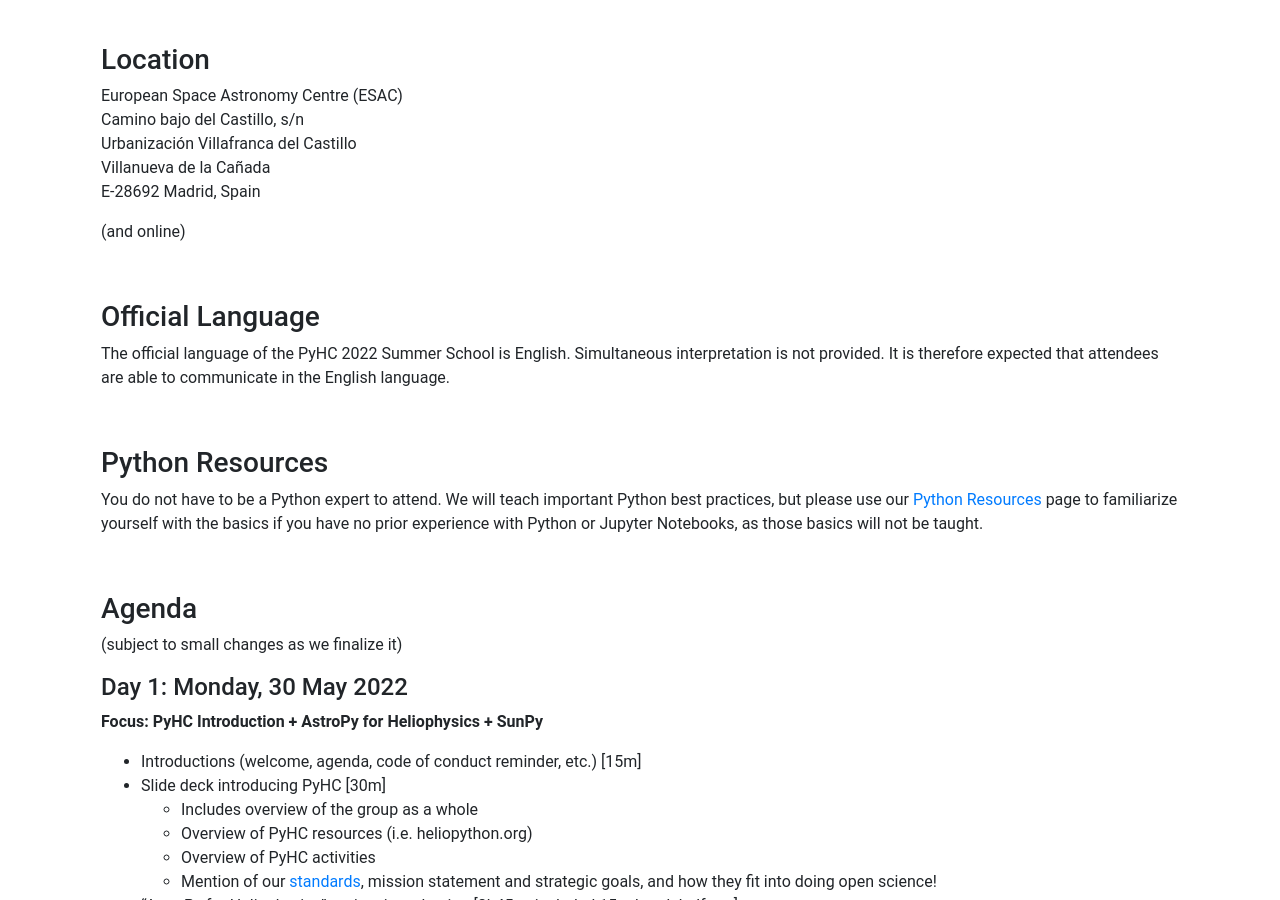
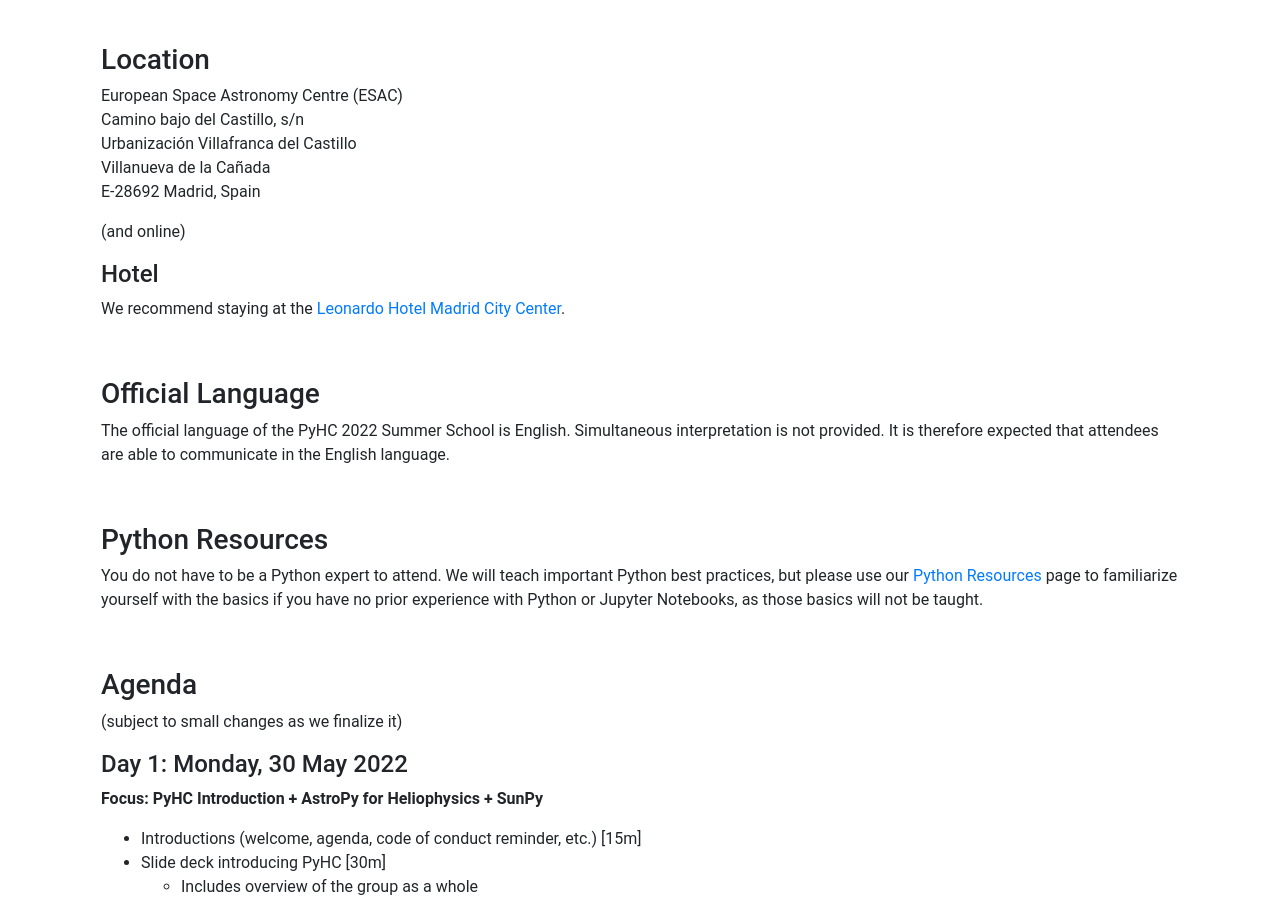
Before and after one commit to heliophysicsPy/heliophysicsPy.github.io, a Jekyll site: the page built from _pages/meetings/summer_school.md, in a window 1280 px wide and 900 px high, scrolled down 1069 px. Built offline with Jekyll 4.4.1, drawn with Linux system fonts in a browser that asks for light colours; nearby versions of some CDN libraries.

Commit message:
Add recommended summer school hotel

```diff
--- a/_pages/meetings/summer_school.md
+++ b/_pages/meetings/summer_school.md
@@ -30,6 +30,9 @@
 E-28692 Madrid, Spain<br>
 
 (and online)
+
+#### Hotel
+We recommend staying at the [Leonardo Hotel Madrid City Center](https://www.leonardo-hotels.es/madrid/leonardo-hotel-madrid-city-center).
 
 <br>
 
```
